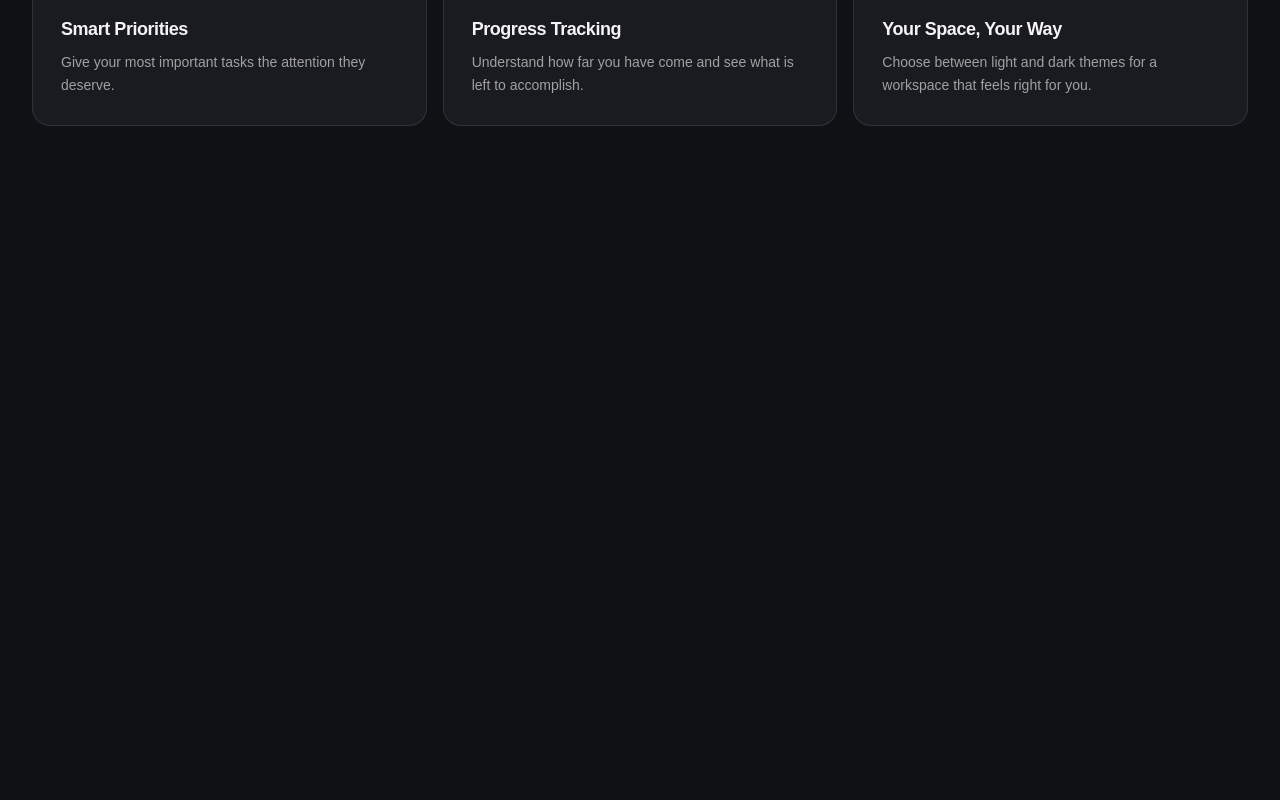
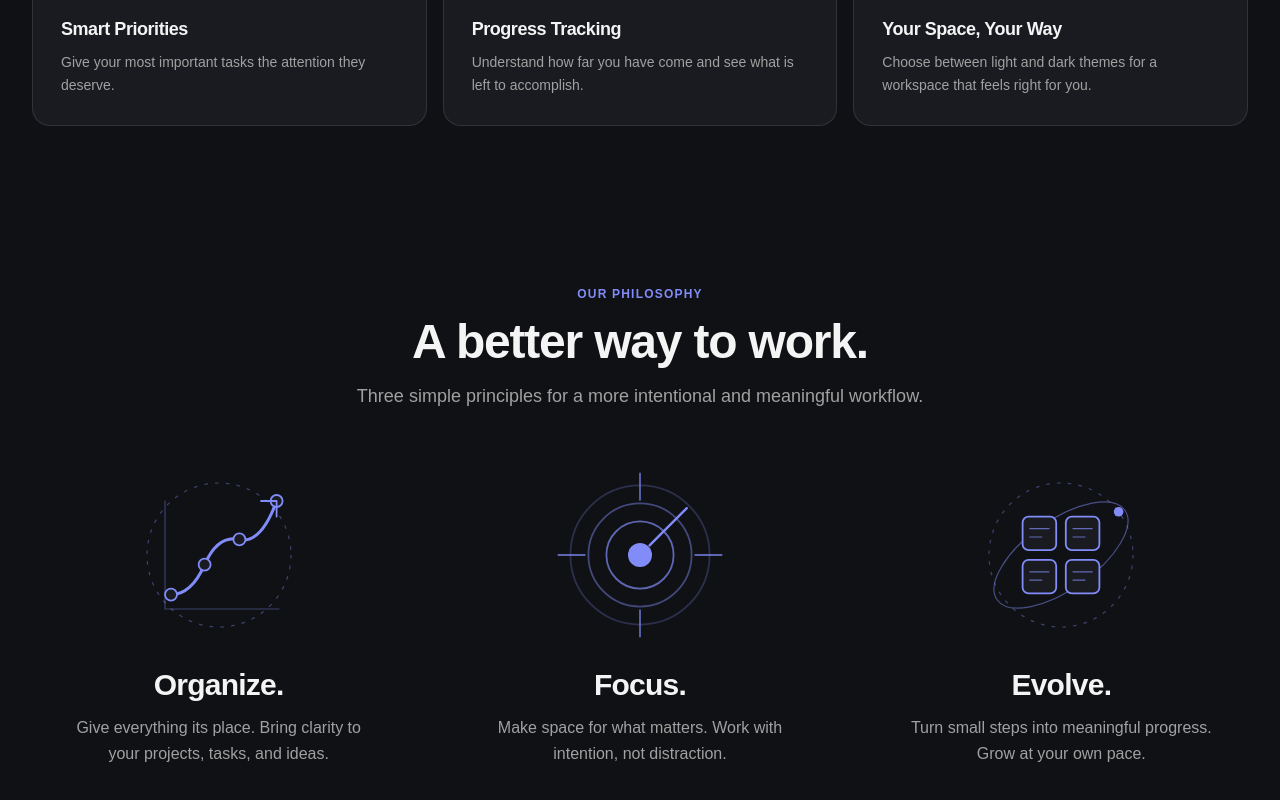
Before and after one commit to arafamdev/saturnino, a React (Vite) app: page / in a window 1280 px wide. Shown: the part 2168-2968 px from the top of the page. Before the commit the page ends 2374 px from the top, so only its background shows below. Built offline with nearby package versions, Linux system fonts and the light colour scheme.

Commit message:
feat: add philosophy section with custom SVG illustrations

```diff
--- /dev/null
+++ b/src/features/landing/components/PhilosophySection.jsx
@@ -0,0 +1,56 @@
+import { philosophyPillars } from '../data/philosophyData'
+
+function PhilosophySection() {
+  return (
+    <section
+      id="philosophy"
+      aria-labelledby="philosophy-heading"
+      className="mx-auto w-full max-w-7xl space-y-8 px-4 py-12 sm:space-y-12 sm:px-6 sm:py-16 lg:px-8 lg:py-20"
+    >
+      {/* Section introduction */}
+      <div className="mx-auto max-w-2xl space-y-4 text-center">
+        <p className="text-xs font-semibold tracking-widest text-primary uppercase">
+          Our philosophy
+        </p>
+
+        <h2
+          id="philosophy-heading"
+          className="text-3xl font-semibold tracking-tight text-balance sm:text-5xl"
+        >
+          A better way to work.
+        </h2>
+
+        <p className="text-base leading-relaxed text-muted-foreground sm:text-lg">
+          Three simple principles for a more intentional and meaningful
+          workflow.
+        </p>
+      </div>
+
+      {/* Philosophy pillars */}
+      <div className="grid gap-10 sm:grid-cols-3 sm:gap-6 lg:gap-12">
+        {philosophyPillars.map(
+          ({ id, illustration: Illustration, title, description }) => (
+            <article
+              key={id}
+              className="flex flex-col items-center gap-4 text-center"
+            >
+              <Illustration />
+
+              <div className="max-w-xs space-y-3">
+                <h3 className="text-2xl font-semibold tracking-tight sm:text-3xl">
+                  {title}
+                </h3>
+
+                <p className="text-sm leading-relaxed text-muted-foreground sm:text-base">
+                  {description}
+                </p>
+              </div>
+            </article>
+          ),
+        )}
+      </div>
+    </section>
+  )
+}
+
+export default PhilosophySection
--- /dev/null
+++ b/src/features/landing/components/illustrations/EvolveIllustration.jsx
@@ -0,0 +1,62 @@
+const taskPositions = [
+  { x: 48, y: 48 },
+  { x: 84, y: 48 },
+  { x: 48, y: 84 },
+  { x: 84, y: 84 },
+]
+
+function OrganizeIllustration() {
+  return (
+    <svg
+      viewBox="0 0 160 160"
+      fill="none"
+      className="mx-auto size-40 text-primary sm:size-48"
+      aria-hidden="true"
+    >
+      {/* Orbital paths */}
+      <circle
+        cx="80"
+        cy="80"
+        r="60"
+        stroke="currentColor"
+        strokeDasharray="3 6"
+        opacity="0.4"
+      />
+
+      <ellipse
+        cx="80"
+        cy="80"
+        rx="65"
+        ry="29"
+        transform="rotate(-35 80 80)"
+        stroke="currentColor"
+        opacity="0.5"
+      />
+
+      {/* Organized task cards */}
+      {taskPositions.map(({ x, y }) => (
+        <g key={`${x}-${y}`} transform={`translate(${x} ${y})`}>
+          <rect
+            width="28"
+            height="28"
+            rx="5"
+            fill="var(--card)"
+            stroke="currentColor"
+            strokeWidth="1.5"
+          />
+
+          <path
+            d="M6 10 H22 M6 17 H16"
+            stroke="currentColor"
+            strokeLinecap="round"
+            opacity="0.7"
+          />
+        </g>
+      ))}
+
+      <circle cx="128" cy="44" r="4" fill="currentColor" />
+    </svg>
+  )
+}
+
+export default OrganizeIllustration
--- /dev/null
+++ b/src/features/landing/components/illustrations/FocusIllustration.jsx
@@ -0,0 +1,49 @@
+const focusRings = [
+  { radius: 58, opacity: 0.25 },
+  { radius: 43, opacity: 0.45 },
+  { radius: 28, opacity: 0.7 },
+]
+
+function FocusIllustration() {
+  return (
+    <svg
+      viewBox="0 0 160 160"
+      fill="none"
+      className="mx-auto size-40 text-primary sm:size-48"
+      aria-hidden="true"
+    >
+      {/* Concentric focus rings */}
+      {focusRings.map(({ radius, opacity }) => (
+        <circle
+          key={radius}
+          cx="80"
+          cy="80"
+          r={radius}
+          stroke="currentColor"
+          strokeWidth="1.5"
+          opacity={opacity}
+        />
+      ))}
+
+      {/* Central focus point */}
+      <circle cx="80" cy="80" r="10" fill="currentColor" />
+
+      <path
+        d="M80 12 V34 M80 126 V148 M12 80 H34 M126 80 H148"
+        stroke="currentColor"
+        strokeWidth="1.5"
+        strokeLinecap="round"
+        opacity="0.7"
+      />
+
+      <path
+        d="M119 41 L88 72"
+        stroke="currentColor"
+        strokeWidth="2"
+        strokeLinecap="round"
+      />
+    </svg>
+  )
+}
+
+export default FocusIllustration
--- /dev/null
+++ b/src/features/landing/components/illustrations/OrganizeIllustration.jsx
@@ -0,0 +1,64 @@
+const progressPoints = [
+  { x: 40, y: 113 },
+  { x: 68, y: 88 },
+  { x: 97, y: 67 },
+  { x: 128, y: 35 },
+]
+
+function EvolveIllustration() {
+  return (
+    <svg
+      viewBox="0 0 160 160"
+      fill="none"
+      className="mx-auto size-40 text-primary sm:size-48"
+      aria-hidden="true"
+    >
+      <circle
+        cx="80"
+        cy="80"
+        r="60"
+        stroke="currentColor"
+        strokeDasharray="3 6"
+        opacity="0.4"
+      />
+
+      {/* Progress axes */}
+      <path
+        d="M35 35 V125 H130"
+        stroke="currentColor"
+        opacity="0.4"
+        strokeLinecap="round"
+      />
+
+      {/* Growth trajectory */}
+      <path
+        d="M40 113 Q57 113 68 88 T97 67 T128 35"
+        stroke="currentColor"
+        strokeWidth="2.5"
+        strokeLinecap="round"
+      />
+
+      {progressPoints.map(({ x, y }) => (
+        <circle
+          key={`${x}-${y}`}
+          cx={x}
+          cy={y}
+          r="5"
+          fill="var(--card)"
+          stroke="currentColor"
+          strokeWidth="1.5"
+        />
+      ))}
+
+      <path
+        d="M115 35 H128 V48"
+        stroke="currentColor"
+        strokeWidth="1.5"
+        strokeLinecap="round"
+        strokeLinejoin="round"
+      />
+    </svg>
+  )
+}
+
+export default EvolveIllustration
--- /dev/null
+++ b/src/features/landing/data/philosophyData.js
@@ -0,0 +1,27 @@
+import OrganizeIllustration from '../components/illustrations/OrganizeIllustration'
+import FocusIllustration from '../components/illustrations/FocusIllustration'
+import EvolveIllustration from '../components/illustrations/EvolveIllustration'
+
+export const philosophyPillars = [
+  {
+    id: 'organize',
+    illustration: OrganizeIllustration,
+    title: 'Organize.',
+    description:
+      'Give everything its place. Bring clarity to your projects, tasks, and ideas.',
+  },
+  {
+    id: 'focus',
+    illustration: FocusIllustration,
+    title: 'Focus.',
+    description:
+      'Make space for what matters. Work with intention, not distraction.',
+  },
+  {
+    id: 'evolve',
+    illustration: EvolveIllustration,
+    title: 'Evolve.',
+    description:
+      'Turn small steps into meaningful progress. Grow at your own pace.',
+  },
+]
--- a/src/features/landing/pages/LandingPage.jsx
+++ b/src/features/landing/pages/LandingPage.jsx
@@ -1,6 +1,7 @@
 import HeroSection from '../components/HeroSection'
 import ProductPreviewSection from '../components/ProductPreviewSection'
 import FeaturesSection from '../components/FeaturesSection'
+import PhilosophySection from '../components/PhilosophySection'
 
 function LandingPage() {
   return (
@@ -8,6 +9,7 @@ function LandingPage() {
       <HeroSection />
       <ProductPreviewSection />
       <FeaturesSection />
+      <PhilosophySection />
     </>
   )
 }
```
